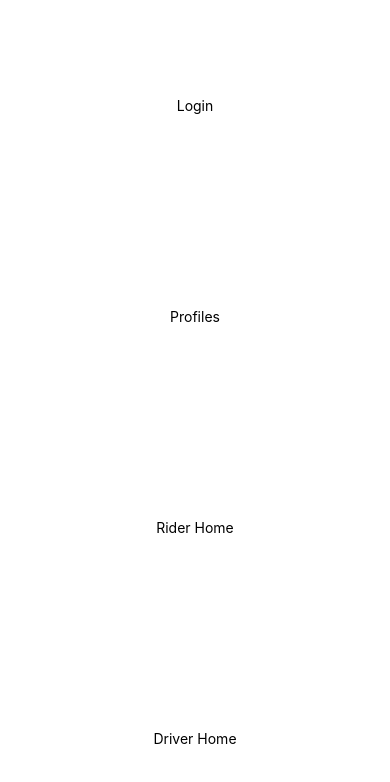
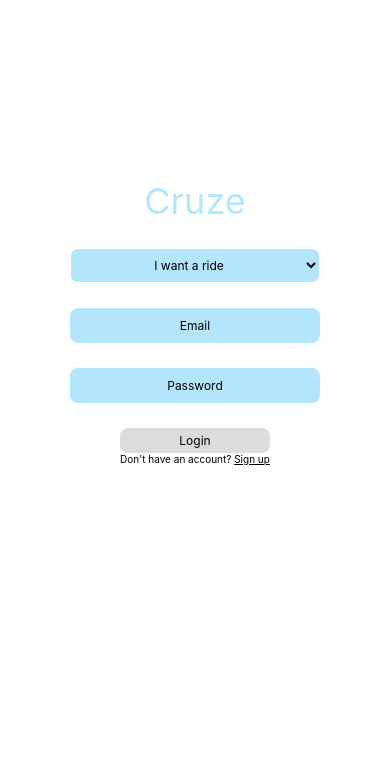
Before and after one commit to Team-Lovegood/Cruze, a React Native app: screen / in a window 390 px wide. Shown: the top 782 px of the page. Built offline with nearby package versions, Linux system fonts and the light colour scheme.

Commit message:
Working on login page. Implement text input and dropdown menu

```diff
--- a/App.js
+++ b/App.js
@@ -1,7 +1,7 @@
 import { StatusBar } from 'expo-status-bar';
 import React from 'react';
 import { StyleSheet, Text, View } from 'react-native';
-//import login
+import Login from './client/components/Login/Login.jsx';
 //import profiles
 //import riderhome
 //import driverhome
@@ -10,11 +10,11 @@ export default function App() {
   return (
     <>
     <View style={styles.container}>
-      <Text>Login</Text>
+      <Login/>
       <StatusBar style="auto" />
     </View>
 
-    <View style={styles.container}>
+    {/* <View style={styles.container}>
       <Text>Profiles</Text>
       <StatusBar style="auto" />
     </View>
@@ -27,7 +27,7 @@ export default function App() {
     <View style={styles.container}>
       <Text>Driver Home</Text>
       <StatusBar style="auto" />
-    </View>
+    </View> */}
     </>
   );
 }
--- a/client/components/Login/Login.jsx
+++ b/client/components/Login/Login.jsx
@@ -0,0 +1,96 @@
+import React from 'react';
+import { StyleSheet, Text, View, TouchableOpacity, TextInput } from 'react-native';
+import UserRole from './UserRole.jsx';
+
+class Login extends React.Component {
+  constructor(props) {
+    super(props);
+    this.state = {
+      role: 'rider',
+      email: '',
+      password: ''
+    }
+  }
+  handleEmail = (text) => {
+    this.setState({ email: text })
+  }
+  handlePassword = (text) => {
+    this.setState({ password: text })
+  }
+  handleRole = (e) => {
+    this.setState({ role: e.target.value })
+  }
+  login = (email, pass, role) => {
+    alert('email: ' + email + ' password: ' + pass + ' role: ' + role)
+  }
+
+  render() {
+    return (
+      <View>
+        <Text style={styles.text}>Cruze</Text>
+        <UserRole role={this.state.role} handleRole={this.handleRole.bind(this)}/>
+        <TextInput style = {styles.input}
+          placeholder = "Email"
+          placeholderTextColor = "black"
+          autoCapitalize = "none"
+          onChangeText = {this.handleEmail}/>
+        <TextInput style = {styles.input}
+          placeholder = "Password"
+          placeholderTextColor = "black"
+          autoCapitalize = "none"
+          onChangeText = {this.handlePassword}/>
+        <TouchableOpacity
+          style={styles.login}
+          onPress={
+            () => this.login(this.state.email, this.state.password, this.state.role)
+          }>
+          <Text style={styles.loginText}>Login</Text>
+        </TouchableOpacity>
+        <Text style={styles.signupText}>Don't have an account? <u>Sign up</u></Text>
+      </View>
+    )
+  }
+}
+
+const styles = StyleSheet.create({
+  text: {
+    alignSelf: 'center',
+    marginTop: -200,
+    marginBottom: 25,
+    color: '#B3E5FD',
+    fontSize: 36,
+  },
+  logo: {
+    width: 50,
+    height: 50
+  },
+  input: {
+    backgroundColor: '#B3E5FD',
+    outlineColor: 'black',
+    textAlign: 'center',
+    marginBottom: 25,
+    outlineWidth: 1,
+    borderRadius: 8,
+    fontSize: 12,
+    height: 35,
+    width: 250
+  },
+  login: {
+    justifyContent: 'center',
+    alignSelf: 'center',
+    backgroundColor: 'gainsboro',
+    borderRadius: 8,
+    height: 25,
+    width: 150
+  },
+  loginText: {
+    alignSelf: 'center',
+    fontSize: 12,
+  },
+  signupText: {
+    alignSelf: 'center',
+    fontSize: 10
+  }
+});
+
+export default Login;
--- /dev/null
+++ b/client/components/Login/UserRole.jsx
@@ -0,0 +1,34 @@
+import React, { useState } from "react";
+import { View, Picker, StyleSheet } from "react-native";
+
+const UserRole = ({role, handleRole}) => {
+  const [selectedValue, setSelectedValue] = useState("I want a ride.");
+  return (
+    <View>
+      <Picker
+        selectedValue={selectedValue}
+        style={styles.dropdown}
+        onValueChange={(itemValue, itemIndex) => setSelectedValue(itemValue)}
+      >
+        <Picker.Item label="I want a ride" value="rider" />
+        <Picker.Item label="I want to drive" value="driver" />
+      </Picker>
+    </View>
+  );
+}
+
+const styles = StyleSheet.create({
+  dropdown: {
+    backgroundColor: '#B3E5FD',
+    borderColor: 'white',
+    textAlign: 'center',
+    marginBottom: 25,
+    outlineWidth: 1,
+    borderRadius: 8,
+    fontSize: 12,
+    height: 35,
+    width: 250
+  }
+});
+
+export default UserRole;
--- a/package.json
+++ b/package.json
@@ -13,7 +13,8 @@
     "react": "16.13.1",
     "react-dom": "16.13.1",
     "react-native": "https://github.com/expo/react-native/archive/sdk-42.0.0.tar.gz",
-    "react-native-web": "~0.13.12"
+    "react-native-web": "~0.13.12",
+    "sass": "^1.43.2"
   },
   "devDependencies": {
     "@babel/core": "^7.9.0"
```
Also changed, not shown: 1 other file (tests, documents, lock files or other folders).
